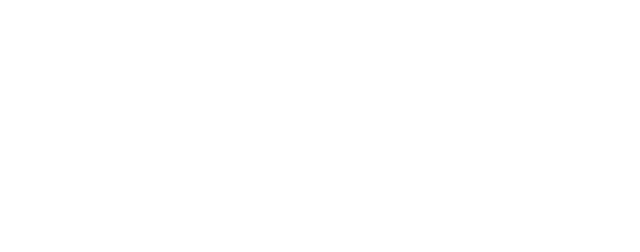
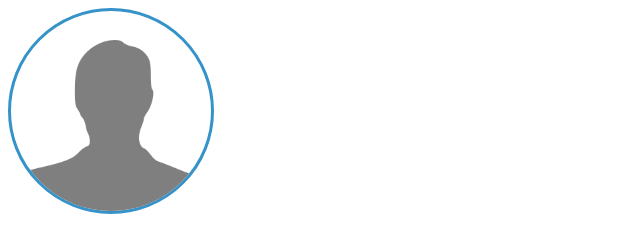
Before and after one commit to Andrey-Zhiryakov/Frontend-course, a plain HTML site: page positioning/index.html in a window 1280 px wide. Shown: the whole page, without its empty margins (0-640 px from the left). Drawn offline with nearby package versions, Linux system fonts and the light colour scheme.

Commit message:
"added header, avatar block"

```diff
--- a/positioning/css/style.css
+++ b/positioning/css/style.css
@@ -0,0 +1,20 @@
+header {
+	height: 169px;
+	padding:8px;
+	/* background-color: #ccc; */
+}
+
+.photo-ring {
+	height: 200px;
+	width: 200px;
+	border:3px solid #3593c9;
+	border-radius:50%;
+	overflow:hidden;
+	/* background-color: #13A9F6;  */
+}
+
+.photo-ph {
+	width: 200px;
+	height: 200px;
+	margin-top:29px;
+}
--- a/positioning/index.html
+++ b/positioning/index.html
@@ -1,5 +1,5 @@
 <!DOCTYPE html>
-<html lang="ru">
+<html lang="en">
 <head>
 	<meta charset="UTF-8">
 	<title>Positioning</title>
@@ -10,6 +10,13 @@
 	<link rel="stylesheet" type="text/css" href="css/style.css">
 </head>
 <body>
+	<header>
+		<div class="photo-ring">
+			<img class="photo-ph" src="img/avatar-placeholder.png">
+		</div>
+	</header>
+	<main>
 
+	</main>
 </body>
 </html>
```
Also changed, not shown: positioning/img/avatar-placeholder.png (added).
